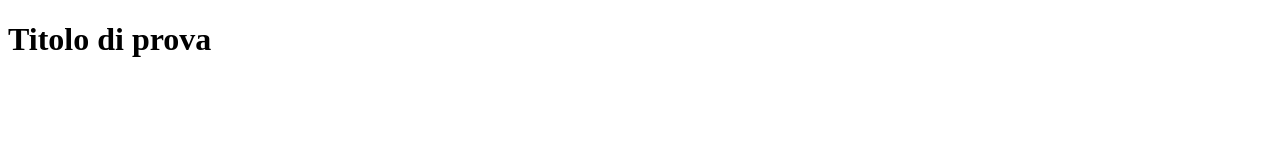
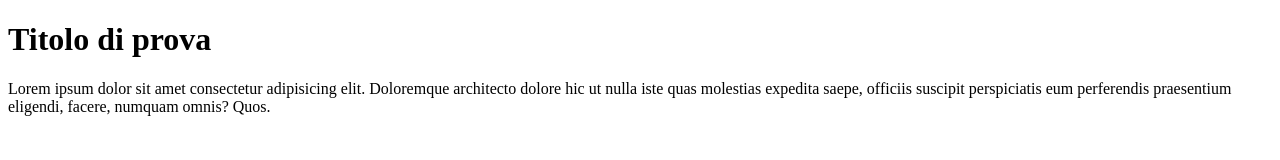
Before and after one commit to RiccardoB97/hellohtml, a plain HTML site: page index.html in a window 1280 px wide. Drawn offline with Linux system fonts and the light colour scheme.

Commit message:
Aggiunto paragrafo

```diff
--- a/index.html
+++ b/index.html
@@ -7,6 +7,6 @@
 </head>
 <body>
     <h1>Titolo di prova</h1>
-
+    <p>Lorem ipsum dolor sit amet consectetur adipisicing elit. Doloremque architecto dolore hic ut nulla iste quas molestias expedita saepe, officiis suscipit perspiciatis eum perferendis praesentium eligendi, facere, numquam omnis? Quos.</p>
 </body>
 </html>
```
